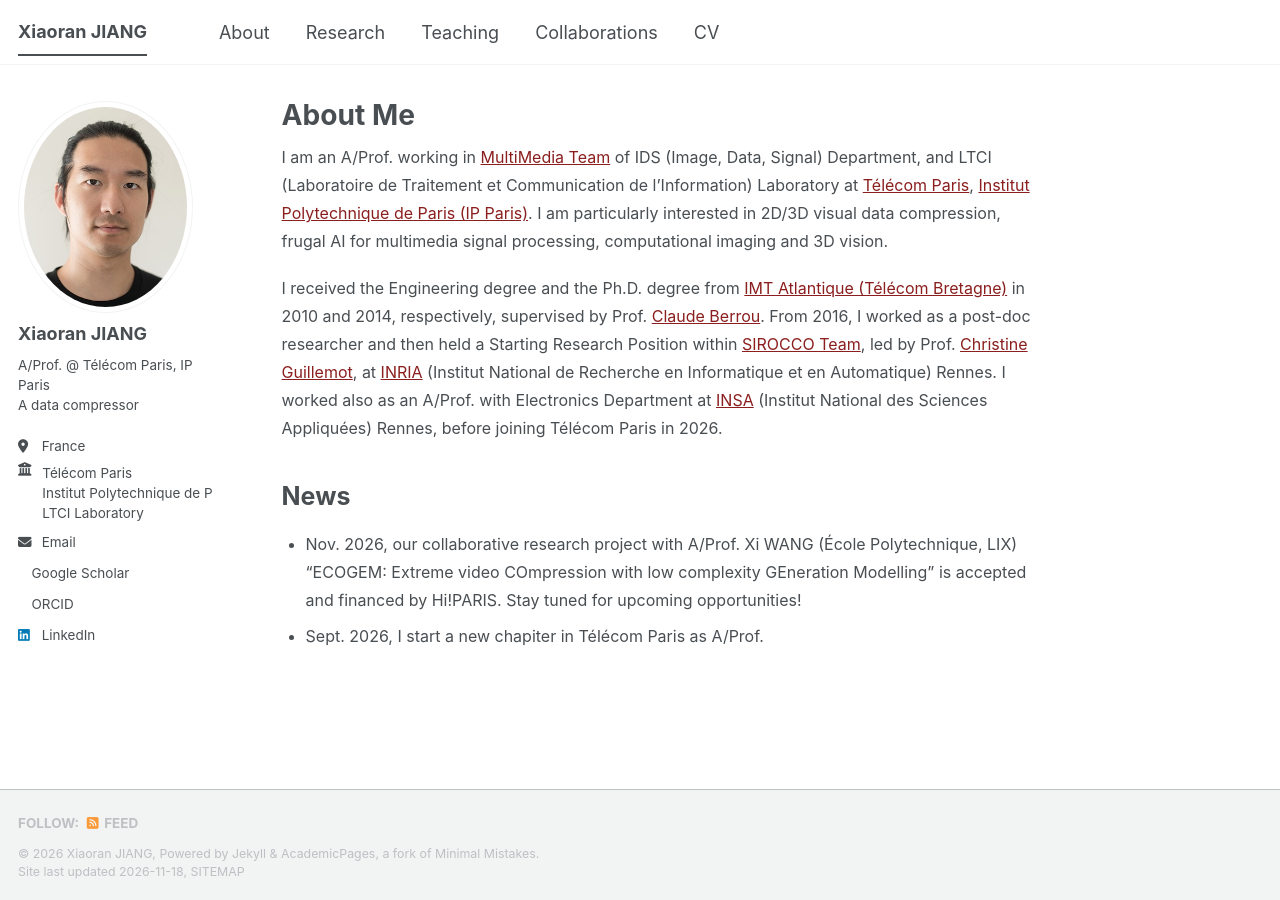
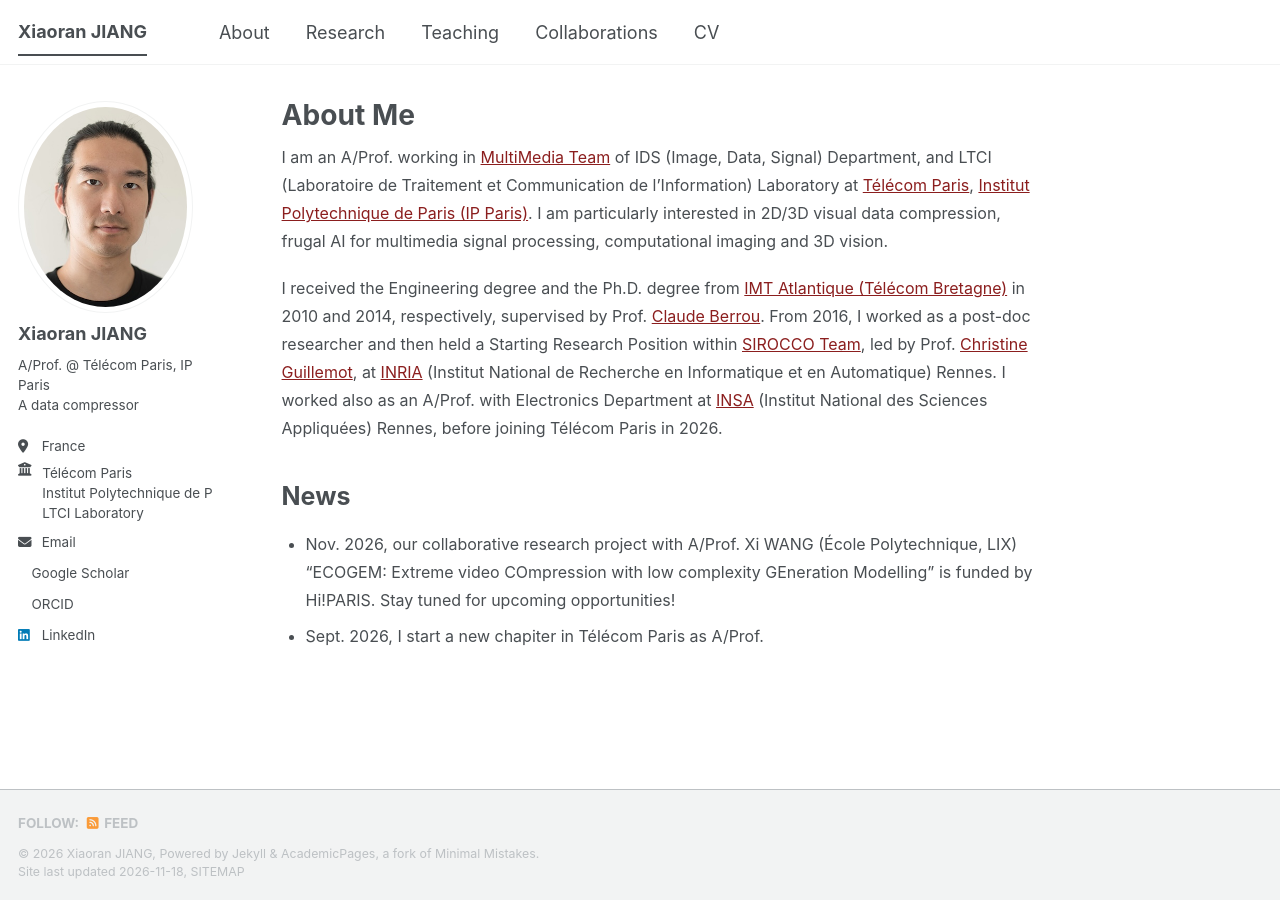
Before and after one commit to xiaoranjiang/xiaoranjiang.github.io, a Jekyll site: the page built from _pages/about.md, in a window 1280 px wide. Built offline with Jekyll 4.4.1, drawn with Linux system fonts in a browser that asks for light colours; a style sheet for code colours, icons or effects is not loaded.

Commit message:
Update about.md

```diff
--- a/_pages/about.md
+++ b/_pages/about.md
@@ -14,7 +14,7 @@ I received the Engineering degree and the Ph.D. degree from <a href="https://www
 
 News
 ======
-- Nov. 2026, our collaborative research project with A/Prof. Xi WANG (École Polytechnique, LIX) "ECOGEM: Extreme video COmpression with low complexity GEneration Modelling" is accepted and financed by Hi!PARIS. Stay tuned for upcoming opportunities!
+- Nov. 2026, our collaborative research project with A/Prof. Xi WANG (École Polytechnique, LIX) "ECOGEM: Extreme video COmpression with low complexity GEneration Modelling" is funded by Hi!PARIS. Stay tuned for upcoming opportunities!
 - Sept. 2026, I start a new chapiter in Télécom Paris as A/Prof.
 
 <!--
```
